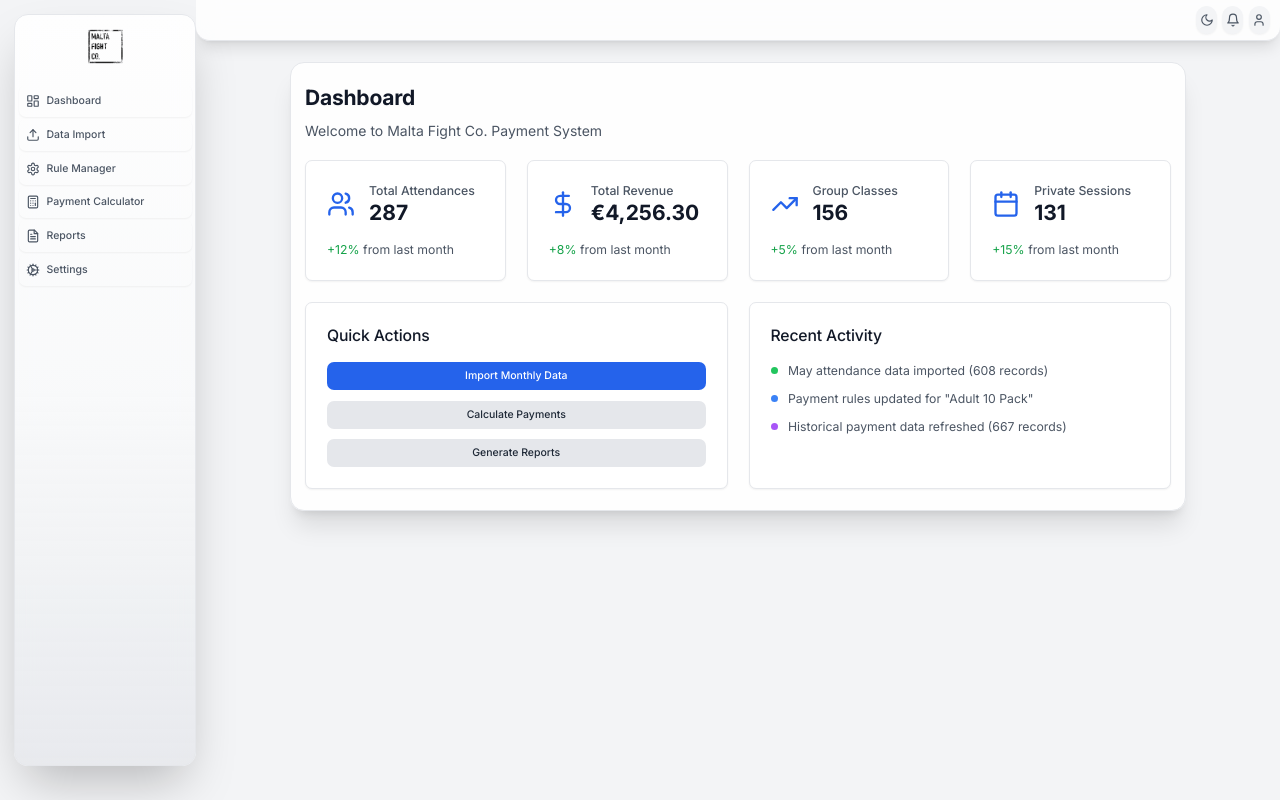
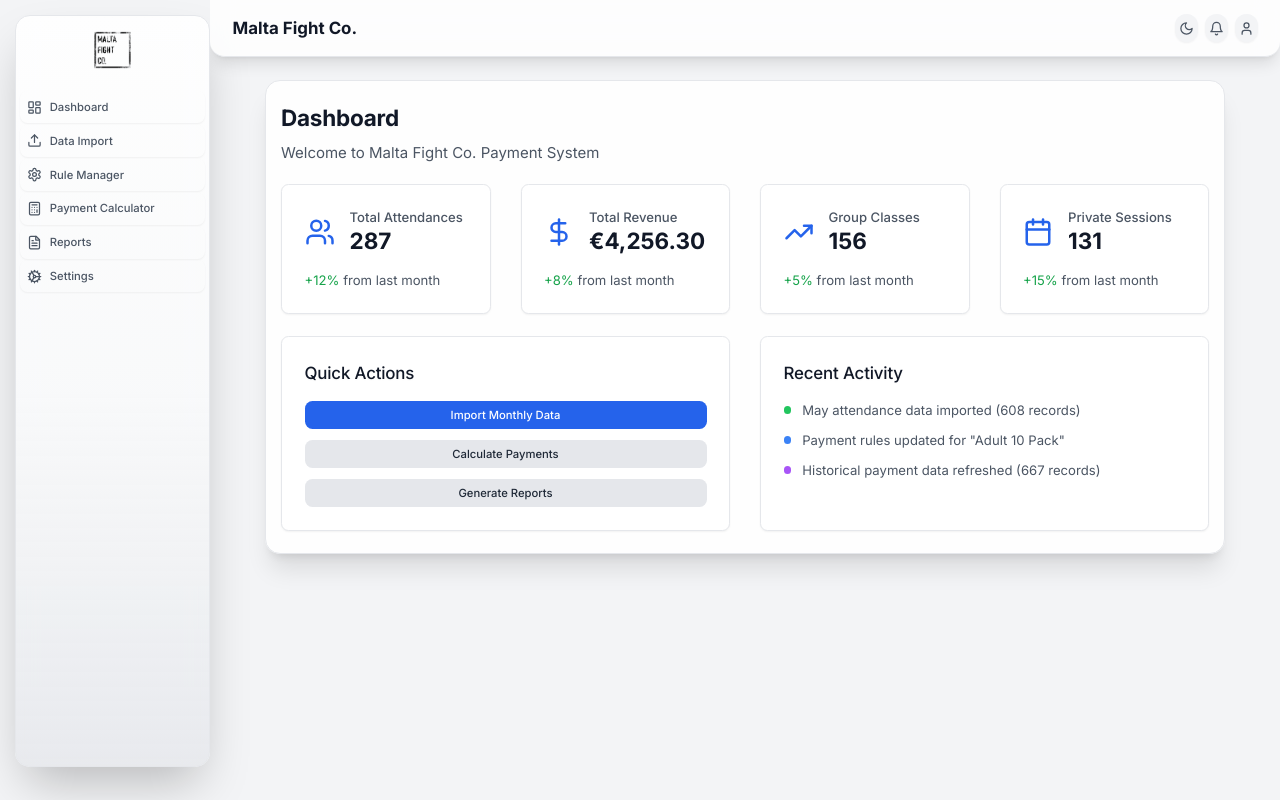
Before and after one commit to Appsbydare/mfc-payment-system, a React (Vite) app: page / in a window 1280 px wide. Built offline with nearby package versions, Linux system fonts and the light colour scheme.

Commit message:
Update: font size, dashboard spacing, and header enhancements

```diff
--- a/src/components/layout/Header.tsx
+++ b/src/components/layout/Header.tsx
@@ -10,7 +10,9 @@ const Header: React.FC = () => {
 
   return (
     <header className="bg-white/80 dark:bg-gray-900/80 shadow-lg rounded-b-2xl border-b border-gray-200 dark:border-gray-700 backdrop-blur-md">
-      <div className="flex items-center justify-end px-3 py-1 min-h-[40px] gap-1.5">
+      <div className="flex items-center justify-between px-6 py-3 min-h-[56px] gap-1.5">
+        <span className="font-bold text-lg text-gray-900 dark:text-white">Malta Fight Co.</span>
+        <div className="flex items-center gap-2">
           <button
             aria-label="Toggle dark mode"
             title="Toggle dark mode"
@@ -38,6 +40,7 @@ const Header: React.FC = () => {
             <User className="h-4 w-4 text-gray-600 dark:text-gray-300" />
           </button>
         </div>
+      </div>
     </header>
   )
 }
--- a/src/index.css
+++ b/src/index.css
@@ -7,13 +7,13 @@
 @layer base {
   html {
     font-family: 'Inter', system-ui, sans-serif;
-    font-size: 14px;
+    font-size: 15px;
     line-height: 1.15;
   }
 
   body {
     @apply bg-gray-100 dark:bg-gray-900 text-gray-900 dark:text-gray-100;
-    font-size: 14px;
+    font-size: 15px;
     line-height: 1.15;
     font-weight: 400;
   }
--- a/src/pages/Dashboard.tsx
+++ b/src/pages/Dashboard.tsx
@@ -44,7 +44,7 @@ const Dashboard: React.FC = () => {
         </p>
       </div>
 
-      <div className="grid grid-cols-1 md:grid-cols-2 lg:grid-cols-4 gap-6">
+      <div className="grid grid-cols-1 md:grid-cols-2 lg:grid-cols-4 gap-8">
         {stats.map((stat) => (
           <div
             key={stat.name}
@@ -75,7 +75,7 @@ const Dashboard: React.FC = () => {
         ))}
       </div>
 
-      <div className="grid grid-cols-1 lg:grid-cols-2 gap-6">
+      <div className="grid grid-cols-1 lg:grid-cols-2 gap-8">
         <div className="bg-white dark:bg-gray-800 rounded-lg shadow-sm border border-gray-200 dark:border-gray-700 p-6">
           <h3 className="text-lg font-medium text-gray-900 dark:text-white mb-4">
             Quick Actions
```
Also changed, not shown: 1 other file (tests, documents, lock files or other folders). Lines whose indentation alone changed are shown as unchanged.
